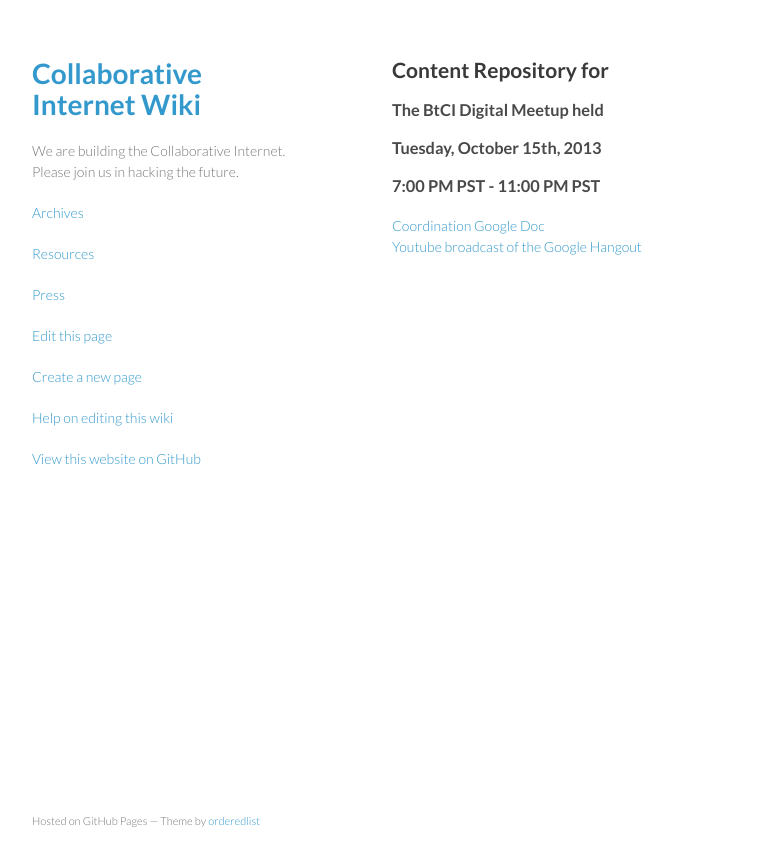
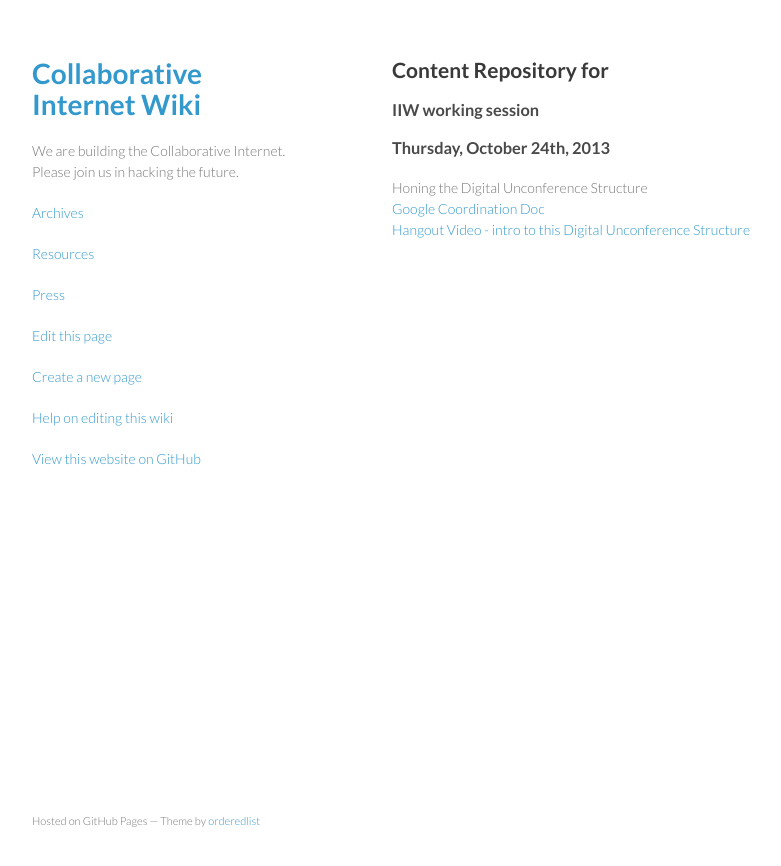
Before and after one commit to collaborativeinternet/collaborativeinternet.github.io, a Jekyll site: the page built from wiki/iiw_2013-10-24.md, in a window 1280 px wide. Shown: the top 866 px of the page, without its empty margins (178-959 px from the left). Built offline with Jekyll 4.4.1, drawn with Linux system fonts in a browser that asks for light colours.

Commit message:
Update iiw_2013-10-24.md

```diff
--- a/wiki/iiw_2013-10-24.md
+++ b/wiki/iiw_2013-10-24.md
@@ -3,9 +3,8 @@
 published: true
 ---
 ##Content Repository for
-###The BtCI Digital Meetup held
-###Tuesday, October 15th, 2013
-###7:00 PM PST - 11:00 PM PST
-
-[Coordination Google Doc](https://docs.google.com/spreadsheet/ccc?key=0Aqe_OvhjNeDPdHdOMkFDeDJvTE9FRmlSSk5xcTVLZWc&usp=sharing)
-[Youtube broadcast of the Google Hangout](http://www.youtube.com/watch?v=RiJvSKwn3nE&feature=share)
+###IIW working session
+###Thursday, October 24th, 2013
+Honing the Digital Unconference Structure
+[Google Coordination Doc](https://docs.google.com/spreadsheet/ccc?key=0Aqe_OvhjNeDPdEJQbVQ5djd4a21NUXplN2lUaUxhUkE&usp=sharing)
+[Hangout Video - intro to this Digital Unconference Structure](http://youtu.be/07GrbgcNal4	)
```
